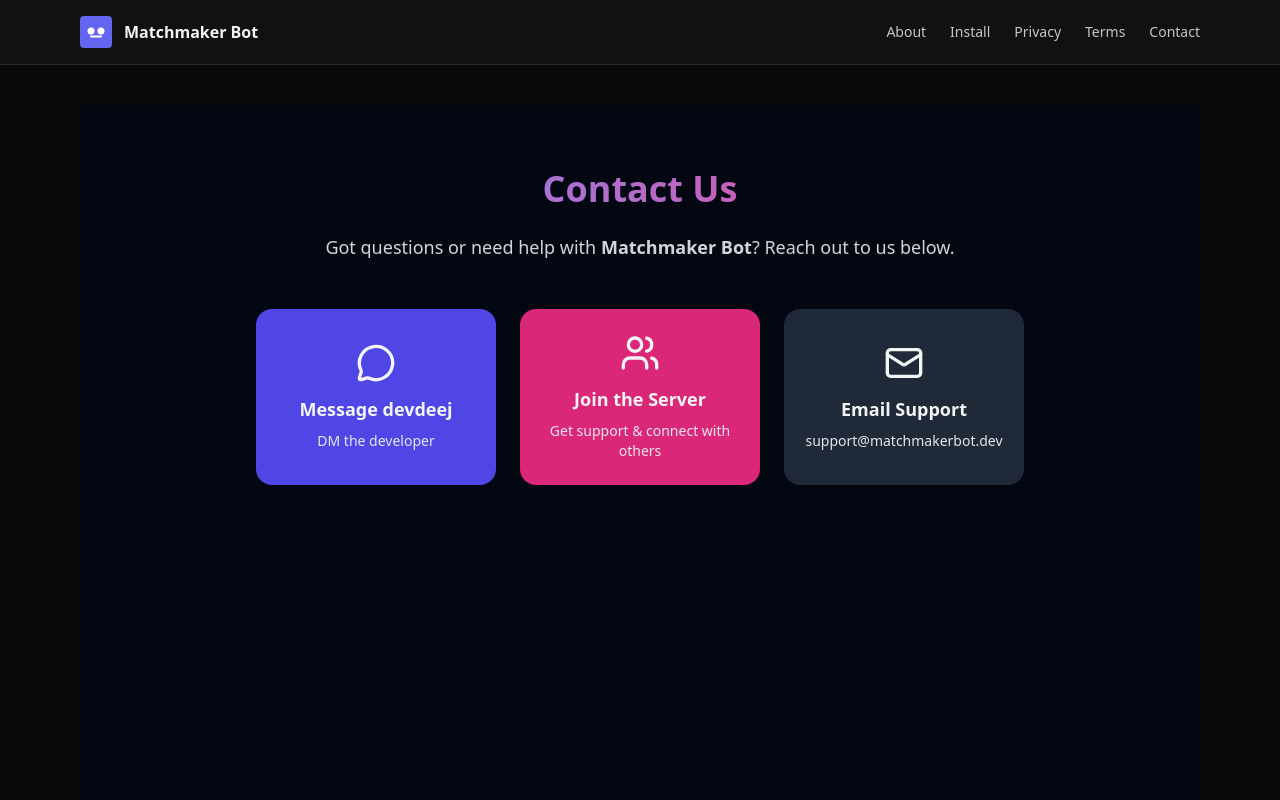
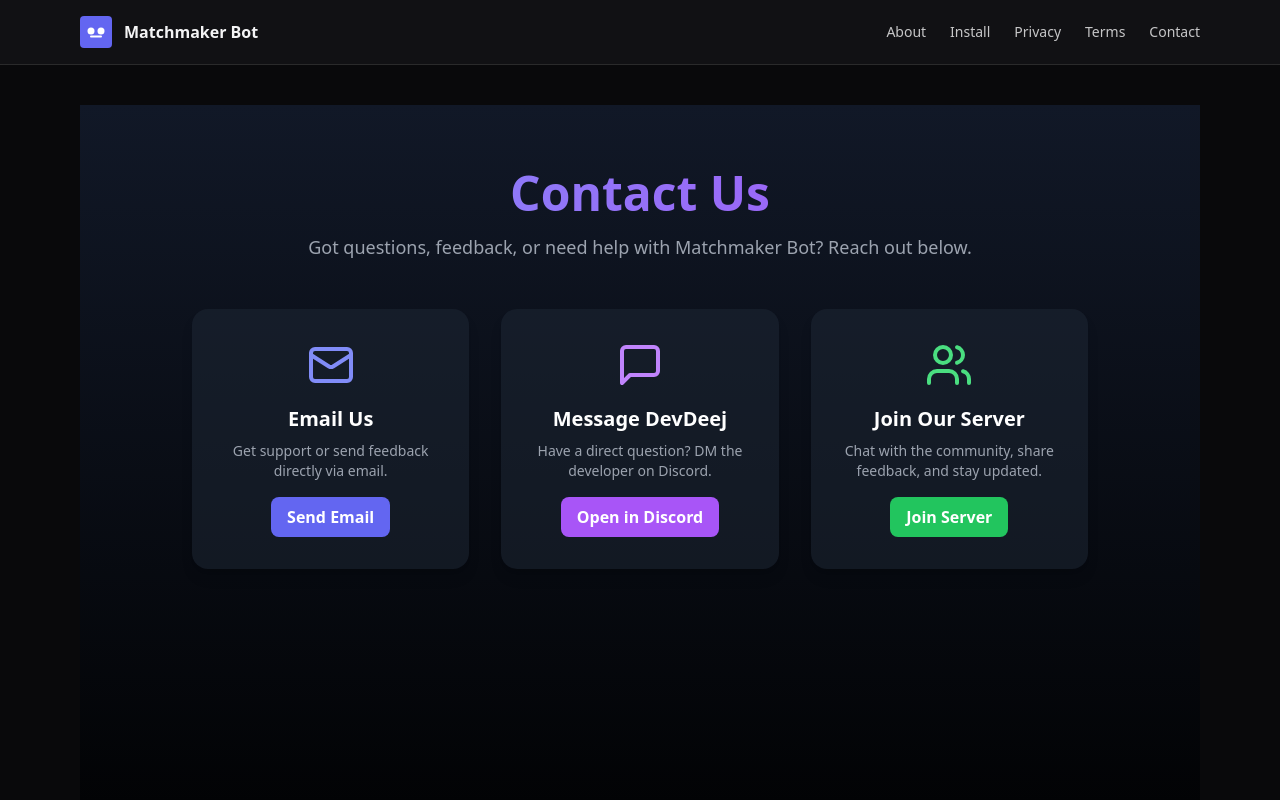
Before and after one commit to DavidCBradleyJr/matchmaker-bot, a Next.js app in the folder web/: page /contact in a window 1280 px wide. Shown: the top 800 px of the page. Built offline with nearby package versions, Linux system fonts and the light colour scheme.

Commit message:
adding in website

```diff
--- a/web/app/contact/page.tsx
+++ b/web/app/contact/page.tsx
@@ -1,71 +1,69 @@
 "use client";
 
-import { useEffect } from "react";
-import Link from "next/link";
-import { Mail, MessageCircle, Users } from "lucide-react";
+import { Mail, MessageSquare, Users } from "lucide-react";
 
 export default function ContactPage() {
-  // devdeej's Discord user ID — replace with your actual ID
-  const DISCORD_USER_ID = "154593850185351168";
-  const DISCORD_SERVER_URL = "https://discord.gg/7Cersw2kqv";
-
-  const handleDiscordClick = (e: React.MouseEvent<HTMLAnchorElement>) => {
-    e.preventDefault();
-
-    // Attempt to open the Discord app
-    window.location.href = `discord://discord.com/users/${DISCORD_USER_ID}`;
-
-    // Fallback to web after a short delay if the app doesn't open
-    setTimeout(() => {
-      window.location.href = `https://discord.com/users/${DISCORD_USER_ID}`;
-    }, 500);
-  };
-
   return (
-    <div className="min-h-screen bg-gray-950 text-gray-100 py-16 px-6">
-      <div className="max-w-3xl mx-auto text-center">
-        <h1 className="text-4xl font-extrabold mb-6 bg-gradient-to-r from-indigo-400 to-pink-500 text-transparent bg-clip-text">
+    <div className="min-h-screen bg-gradient-to-b from-gray-900 to-black text-white py-16 px-6">
+      <div className="max-w-4xl mx-auto space-y-12">
+        {/* Header */}
+        <div className="text-center">
+          <h1 className="text-5xl font-extrabold mb-4 bg-gradient-to-r from-indigo-400 to-purple-500 bg-clip-text text-transparent">
             Contact Us
           </h1>
-        <p className="text-lg text-gray-300 mb-12">
-          Got questions or need help with <strong>Matchmaker Bot</strong>? Reach
-          out to us below.
+          <p className="text-gray-400 text-lg">
+            Got questions, feedback, or need help with Matchmaker Bot? Reach out below.
           </p>
+        </div>
 
-        <div className="grid gap-6 md:grid-cols-3">
-          {/* Message devdeej */}
+        {/* Contact Options */}
+        <div className="grid gap-8 md:grid-cols-3">
+          {/* Email */}
+          <div className="bg-gray-800/50 rounded-2xl shadow-lg p-8 text-center hover:scale-105 transform transition">
+            <Mail className="mx-auto h-12 w-12 text-indigo-400 mb-4" />
+            <h2 className="text-xl font-bold mb-2">Email Us</h2>
+            <p className="text-gray-400 text-sm mb-4">
+              Get support or send feedback directly via email.
+            </p>
             <a
-            href={`discord://discord.com/users/${DISCORD_USER_ID}`}
-            onClick={handleDiscordClick}
-            className="flex flex-col items-center justify-center rounded-2xl bg-indigo-600 hover:bg-indigo-700 p-6 transition"
+              href="mailto:devdeej@example.com"
+              className="inline-block bg-indigo-500 hover:bg-indigo-600 text-white font-semibold py-2 px-4 rounded-lg transition"
             >
-            <MessageCircle className="w-10 h-10 mb-3" />
-            <h3 className="font-semibold text-lg">Message devdeej</h3>
-            <p className="text-sm text-gray-200 mt-2">DM the developer</p>
+              Send Email
             </a>
+          </div>
 
-          {/* Discord Server */}
-          <Link
-            href={DISCORD_SERVER_URL}
+          {/* DM Developer */}
+          <div className="bg-gray-800/50 rounded-2xl shadow-lg p-8 text-center hover:scale-105 transform transition">
+            <MessageSquare className="mx-auto h-12 w-12 text-purple-400 mb-4" />
+            <h2 className="text-xl font-bold mb-2">Message DevDeej</h2>
+            <p className="text-gray-400 text-sm mb-4">
+              Have a direct question? DM the developer on Discord.
+            </p>
+            <a
+              href="discord://-/users/154593850185351168"
+              className="inline-block bg-purple-500 hover:bg-purple-600 text-white font-semibold py-2 px-4 rounded-lg transition"
+            >
+              Open in Discord
+            </a>
+          </div>
+
+          {/* Join Server */}
+          <div className="bg-gray-800/50 rounded-2xl shadow-lg p-8 text-center hover:scale-105 transform transition">
+            <Users className="mx-auto h-12 w-12 text-green-400 mb-4" />
+            <h2 className="text-xl font-bold mb-2">Join Our Server</h2>
+            <p className="text-gray-400 text-sm mb-4">
+              Chat with the community, share feedback, and stay updated.
+            </p>
+            <a
+              href="https://discord.gg/7Cersw2kqv"
               target="_blank"
-            className="flex flex-col items-center justify-center rounded-2xl bg-pink-600 hover:bg-pink-700 p-6 transition"
+              rel="noopener noreferrer"
+              className="inline-block bg-green-500 hover:bg-green-600 text-white font-semibold py-2 px-4 rounded-lg transition"
             >
-            <Users className="w-10 h-10 mb-3" />
-            <h3 className="font-semibold text-lg">Join the Server</h3>
-            <p className="text-sm text-gray-200 mt-2">
-              Get support & connect with others
-            </p>
-          </Link>
-
-          {/* Email (optional backup) */}
-          <a
-            href="mailto:support@matchmakerbot.dev"
-            className="flex flex-col items-center justify-center rounded-2xl bg-gray-800 hover:bg-gray-700 p-6 transition"
-          >
-            <Mail className="w-10 h-10 mb-3" />
-            <h3 className="font-semibold text-lg">Email Support</h3>
-            <p className="text-sm text-gray-200 mt-2">support@matchmakerbot.dev</p>
+              Join Server
             </a>
+          </div>
         </div>
       </div>
     </div>
--- a/web/package.json
+++ b/web/package.json
@@ -10,7 +10,8 @@
   "dependencies": {
     "next": "14.2.6",
     "react": "18.3.1",
-    "react-dom": "18.3.1"
+    "react-dom": "18.3.1",
+    "lucide-react": "0.474.0"
   },
   "devDependencies": {
     "autoprefixer": "^10.4.20",
```
Lines whose indentation alone changed are shown as unchanged.
